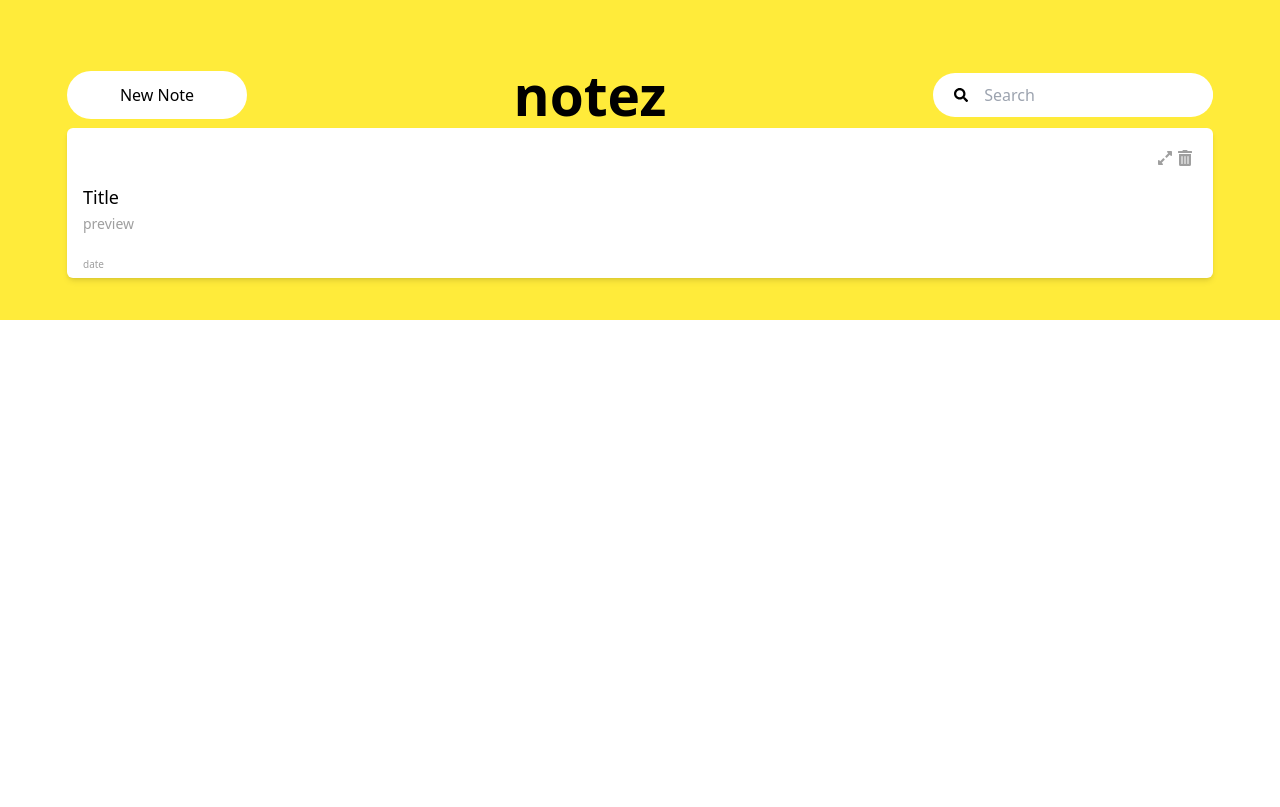
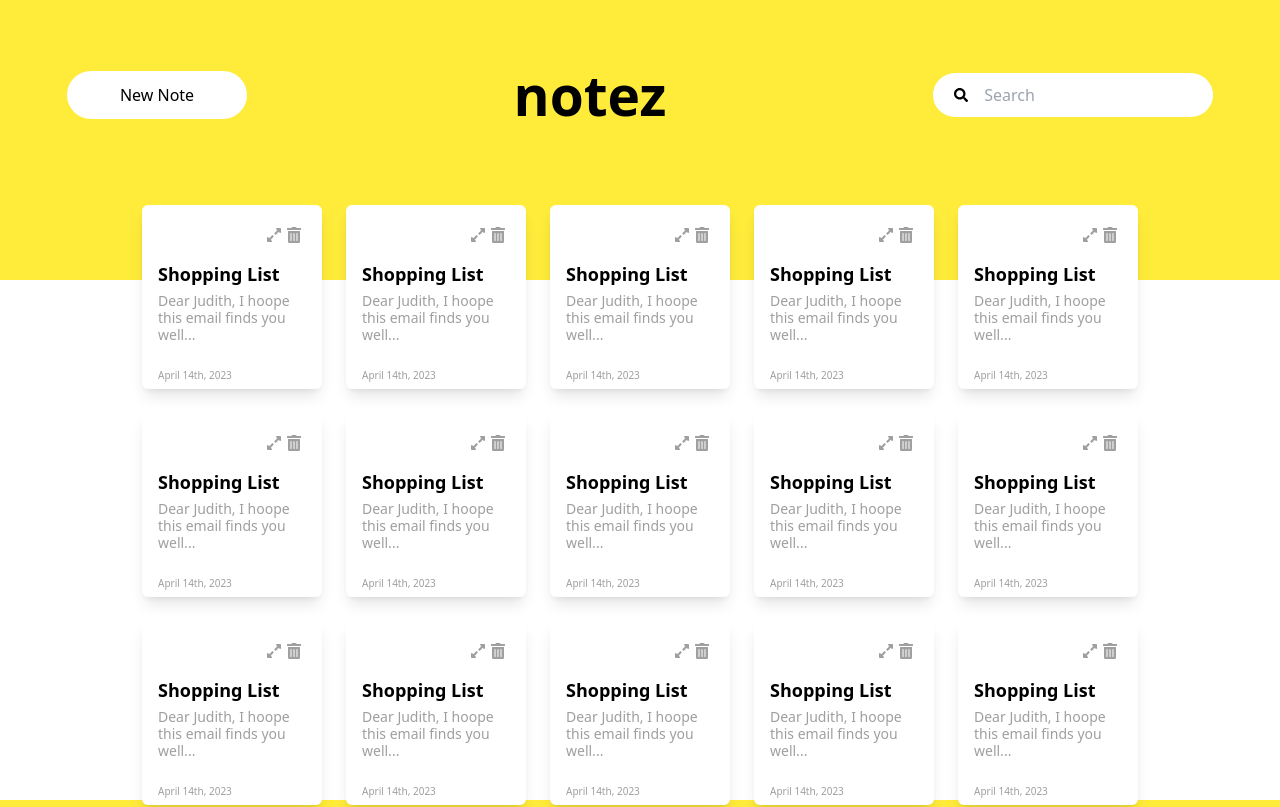
Before and after one commit to gbolahan7/notez-app, a React (Vite) app: page / in a window 1280 px wide. Shown: the top 807 px of the page. Built offline with nearby package versions, Linux system fonts and the light colour scheme.

Commit message:
grid card display

```diff
--- a/src/App.tsx
+++ b/src/App.tsx
@@ -3,6 +3,7 @@ import Button from "./components/Button";
 import Input from "./components/Input";
 import Header from "./components/Header";
 import Card from "./components/card/Card";
+import CardLayout from "./components/card/CardLayout";
 
 interface InputValue {
   queryString: string;
@@ -24,12 +25,14 @@ function App() {
     setInputValue((prevState) => ({ ...prevState, [name]: value }));
   };
   return (
-    <div className="w-full py-[61px] px-[67px]">
-      <Header
-        inputValue={inputValue.queryString}
-        handleInputChange={handleInputChange}
-      ></Header>
-      <Card></Card>
+    <div className="w-full py-[61px] px-[67px] flex flex-col">
+      <div className="mb-[77px]">
+        <Header
+          inputValue={inputValue.queryString}
+          handleInputChange={handleInputChange}
+        />
+      </div>
+      <CardLayout />
     </div>
   );
 }
--- a/src/components/card/Card.tsx
+++ b/src/components/card/Card.tsx
@@ -1,25 +1,25 @@
 import React from "react";
 import { FaExpandAlt, FaTrashAlt } from "react-icons/fa";
 
-interface Card {
+interface Props {
   cardTitle: string;
   cardBody: string;
   cardDate: string;
 }
 
-function Card() {
+function Card({ cardTitle, cardBody, cardDate }: Props) {
   const iconStyle =
     "fill-notez-grey-100 hover:fill-notez-yellow-200 cursor-pointer flex flex-col";
   return (
-    <div className="bg-white rounded-md shadow-md pt-[22px] pb-2 pl-4 pr-5 flex flex-col">
+    <div className="bg-white rounded-md shadow-lg pt-[22px] pb-2 pl-4 pr-5 flex flex-col w-full">
       <div className="flex items-center gap-1 self-end mb-5">
         <FaExpandAlt className={iconStyle} />
         <FaTrashAlt className={iconStyle} />
       </div>
-      <h2 className="text-lg text-bold leading-[22px] mb-[7px]">Title</h2>
-      <p className="text-sm leading-[17px] text-notez-grey-100">preview</p>
+      <h2 className="text-lg font-bold leading-[22px] mb-[7px]">{cardTitle}</h2>
+      <p className="text-sm leading-[17px] text-notez-grey-100">{cardBody}</p>
       <p className="text-[10px] leading-3 text-notez-grey-100 mt-[26px]">
-        date
+        {cardDate}
       </p>
     </div>
   );
--- a/src/components/card/CardLayout.tsx
+++ b/src/components/card/CardLayout.tsx
@@ -1,19 +1,35 @@
 import React from "react";
+import Card from "./Card";
 
 interface Card {
   cardTitle: string;
   cardBody: string;
   cardDate: string;
+  id: number;
 }
 
 function CardLayout() {
   const cardObject: Card = {
+    id: 1,
     cardTitle: "Shopping List",
     cardBody: "Dear Judith, I hoope this email finds you well...",
     cardDate: "April 14th, 2023",
   };
-  const cardData: Card[] = Array(20).fill({});
-  return <div>CardLayout</div>;
+  const cardData: Card[] = Array(20).fill(cardObject);
+  return (
+    // <div className="flex gap-6 flex-wrap items-center justify-center w-full ">
+    <div className=" w-full [ card-layout ] ">
+      {cardData.map((card, index) => (
+        <div className="w-[180px]" key={index + card.id}>
+          <Card
+            cardTitle={card.cardTitle}
+            cardBody={card.cardBody}
+            cardDate={card.cardDate}
+          />
+        </div>
+      ))}
+    </div>
+  );
 }
 
 export default CardLayout;
--- a/src/index.css
+++ b/src/index.css
@@ -21,15 +21,14 @@
 
 html {
   height: 100%;
-  min-width: 325px;
+  min-width: 320px;
   max-width: 1920px;
   margin: 0 auto;
   scroll-behavior: smooth;
   overflow-x: hidden;
-  background-attachment: fixed;
-  background: linear-gradient(to bottom, var(--notez-yellow-100) 40%,
-  white 30%, white 30%);
-
+  background: linear-gradient(to bottom, var(--notez-yellow-100) 35%,
+  white 35%, white 30%);
+ background-attachment: fixed;
 }
 
 body {
@@ -37,3 +36,10 @@ body {
   min-height: 100vh;
 
 }
+
+.card-layout {
+  display: grid;
+  gap:1.5rem;
+  grid-template-columns: repeat(auto-fit,180px);
+  place-content: center;
+}
```
